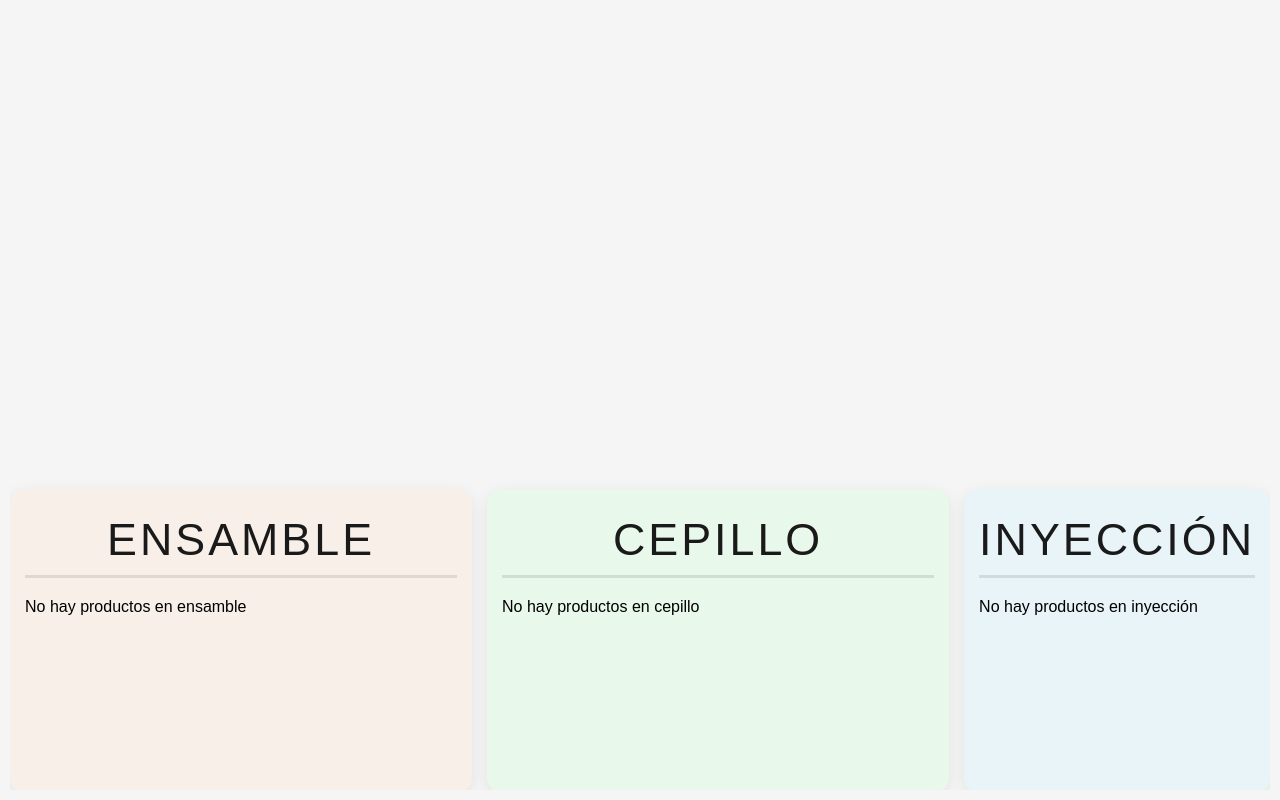
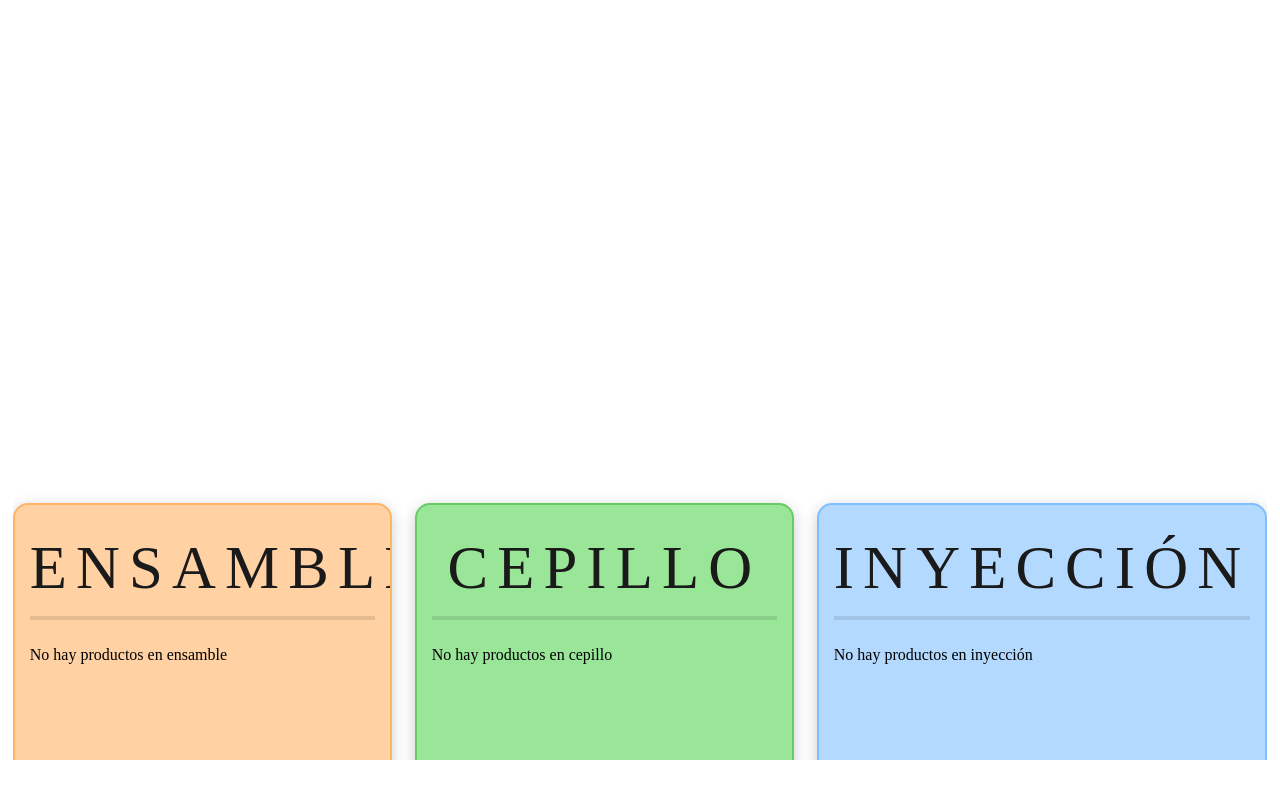
Before and after one commit to luisrlppg/odoo-signage, a Flask app: template app/templates/production_grid.html in a window 1280 px wide. Run offline with Flask 3, Linux system fonts and the light colour scheme; the template is opened without the code that fills it, so the values that code supplies are empty.

Commit message:
contraste y tamaño adaptado a 55"

```diff
--- a/app/static/css/production_grid.css
+++ b/app/static/css/production_grid.css
@@ -2,24 +2,39 @@
 * {
     margin: 0;
     padding: 0;
-    box-sizing: border-box;
-}
-
-body {
+    box-sizing: border-/* Product Grid Styles */
+.product-list {
+    display: grid;
+    grid-template-columns: repeat(auto-fit, minmax(calc(250px + 5vw), 1fr));
+    gap: calc(1.5vh + 10px) calc(1.5vw + 10px);
+    padding: calc(1vh + 10px);
+    justify-content: center;
+    align-content: start;
+    height: calc(100% - (6vh + 30px));
+    overflow-y: auto;
+    /* Estilo para la barra de desplazamiento */
+    scrollbar-width: thin;
+    scrollbar-color: rgba(0, 0, 0, 0.2) transparent;
+    margin: 0 auto;
+    max-width: 95%;
+}{
     background-color: #f5f5f5;
     min-height: 100vh;
-    padding: 10px;
+    padding: 20px;
     font-family: Arial, "Segoe UI", sans-serif;
+    font-size: calc(14px + 0.4vw); /* Tamaño de fuente base responsivo */
 }
 
 /* Grid Layout Container */
 .grid-container {
     display: grid;
-    grid-template-rows: 58vh 38vh;
+    grid-template-rows: 60vh 37vh;
     grid-template-columns: 1fr 1fr;
-    gap: 15px;
-    height: calc(100vh - 20px); /* Ajustado para el padding del body */
+    gap: calc(1vw + 10px);
+    height: calc(100vh - 40px); /* Ajustado para el padding del body */
     overflow: hidden;
+    max-width: 98vw;
+    margin: 0 auto;
 }
 
 /* Section Styles */
@@ -52,27 +67,33 @@
 
 /* Colores específicos para cada sección */
 div[class*="section-inyeccion"] {
-    background-color: #e8f4f8 !important;  /* Tono azul claro */
+    background-color: #b3d9ff !important;  /* Azul más intenso */
+    box-shadow: 0 4px 15px rgba(0,0,0,0.2) !important;
+    border: 2px solid #80bfff !important;
 }
 
 div[class*="section-ensamble"] {
-    background-color: #f8f0e8 !important;  /* Tono naranja muy claro */
+    background-color: #ffd1a3 !important;  /* Naranja más intenso */
+    box-shadow: 0 4px 15px rgba(0,0,0,0.2) !important;
+    border: 2px solid #ffb366 !important;
 }
 
 div[class*="section-cepillo"] {
-    background-color: #e8f8ea !important;  /* Tono verde claro */
+    background-color: #99e699 !important;  /* Verde más intenso */
+    box-shadow: 0 4px 15px rgba(0,0,0,0.2) !important;
+    border: 2px solid #66cc66 !important;
 }
 
 /* Section Headers */
 .grid-container h2 {
-    margin: 0 0 20px 0;
+    margin: 0 0 calc(2vh + 10px) 0;
     color: #1a1a1a;
-    font-size: 2.8em;
+    font-size: calc(3em + 1vw);
     text-align: center;
     text-transform: uppercase;
-    letter-spacing: 3px;
-    padding: 10px 0;
-    border-bottom: 3px solid rgba(0, 0, 0, 0.1);
+    letter-spacing: 0.15em;
+    padding: calc(1vh + 5px) 0;
+    border-bottom: 4px solid rgba(0, 0, 0, 0.1);
     font-weight: normal;
 }
 
```
Also changed, not shown: other parts of app/static/css/production_grid.css (+21 -17 lines).
